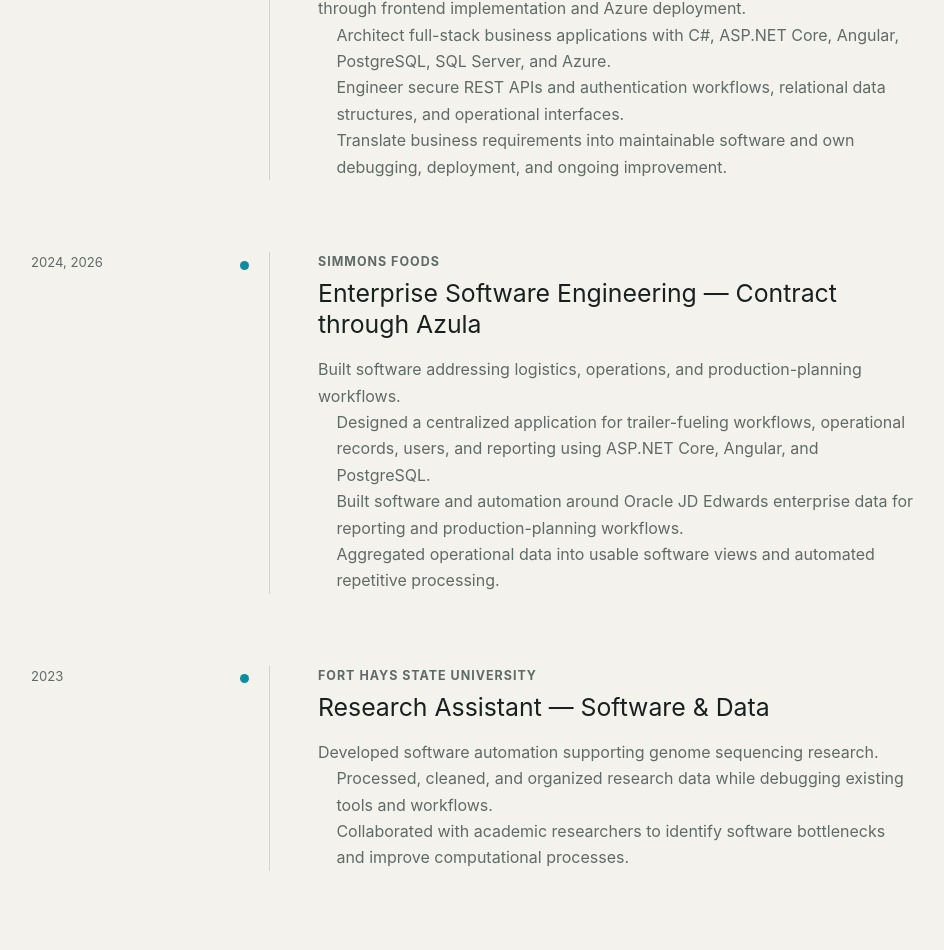
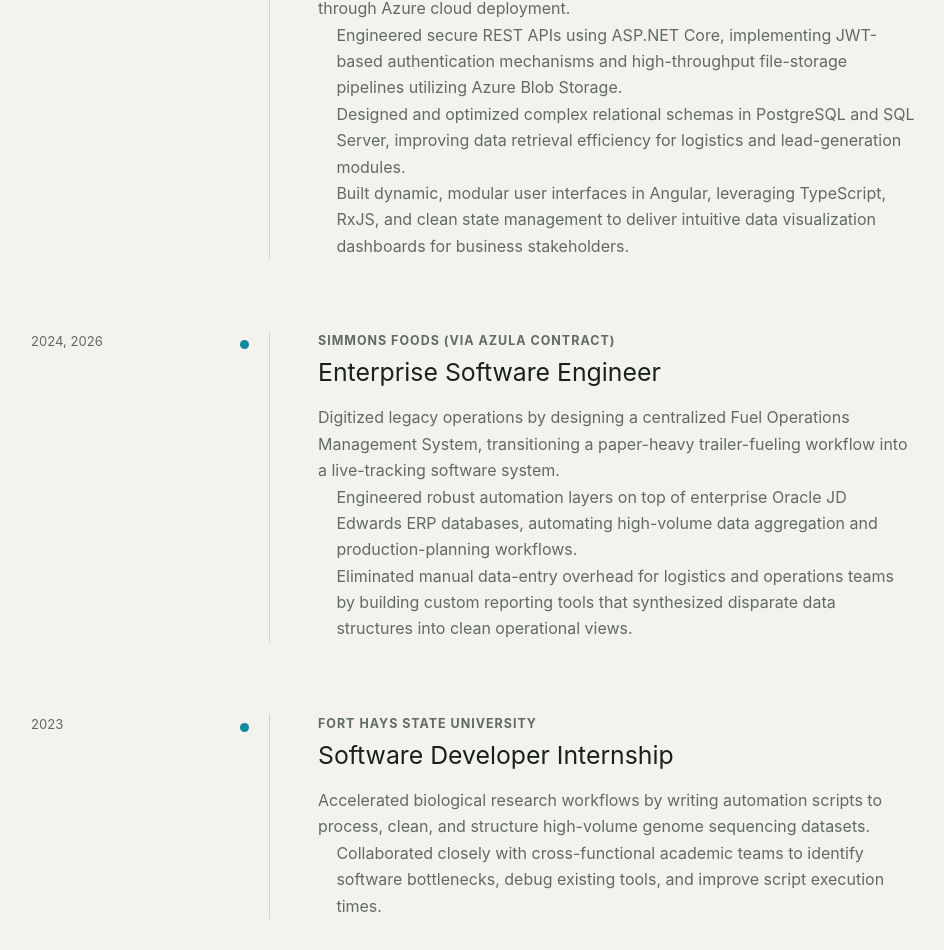
Before and after one commit to pmongkho/portfolio-nextjs, a Next.js app: page / in a window 1280 px wide. Shown: the part 1340-2290 px from the top of the page, without its empty margins (314-1258 px from the left). Built offline with nearby package versions, Linux system fonts and the light colour scheme.

Commit message:
match resume and linkedin

```diff
--- a/_data/portfolio.ts
+++ b/_data/portfolio.ts
@@ -23,32 +23,41 @@ export interface Project {
 
 export const experiences: ExperienceItem[] = [
 	{
-		id: 'azula', dates: '2022 — Present', organization: 'Azula Investment Group LLC',
-		title: 'Founder / Full-Stack Software Engineer',
-		description: 'Architect and ship custom commercial applications while managing the software development lifecycle from data modeling and backend architecture through frontend implementation and Azure deployment.',
+		id: 'azula',
+		dates: '2022 — Present',
+		organization: 'Azula Investment Group LLC',
+		title: 'Full-Stack Software Engineer',
+		description:
+			'Architected and shipped a suite of custom commercial applications, managing the entire software development lifecycle (SDLC) from initial data modeling through Azure cloud deployment.',
 		highlights: [
-			'Architect full-stack business applications with C#, ASP.NET Core, Angular, PostgreSQL, SQL Server, and Azure.',
-			'Engineer secure REST APIs and authentication workflows, relational data structures, and operational interfaces.',
-			'Translate business requirements into maintainable software and own debugging, deployment, and ongoing improvement.',
+			'Engineered secure REST APIs using ASP.NET Core, implementing JWT-based authentication mechanisms and high-throughput file-storage pipelines utilizing Azure Blob Storage.',
+			'Designed and optimized complex relational schemas in PostgreSQL and SQL Server, improving data retrieval efficiency for logistics and lead-generation modules.',
+			'Built dynamic, modular user interfaces in Angular, leveraging TypeScript, RxJS, and clean state management to deliver intuitive data visualization dashboards for business stakeholders.',
 		],
 	},
+
 	{
-		id: 'simmons', dates: '2024, 2026', organization: 'Simmons Foods',
-		title: 'Enterprise Software Engineering — Contract through Azula',
-		description: 'Built software addressing logistics, operations, and production-planning workflows.',
+		id: 'simmons',
+		dates: '2024, 2026',
+		organization: 'Simmons Foods (via Azula Contract)',
+		title: 'Enterprise Software Engineer',
+		description:
+			'Digitized legacy operations by designing a centralized Fuel Operations Management System, transitioning a paper-heavy trailer-fueling workflow into a live-tracking software system.',
 		highlights: [
-			'Designed a centralized application for trailer-fueling workflows, operational records, users, and reporting using ASP.NET Core, Angular, and PostgreSQL.',
-			'Built software and automation around Oracle JD Edwards enterprise data for reporting and production-planning workflows.',
-			'Aggregated operational data into usable software views and automated repetitive processing.',
+			'Engineered robust automation layers on top of enterprise Oracle JD Edwards ERP databases, automating high-volume data aggregation and production-planning workflows.',
+			'Eliminated manual data-entry overhead for logistics and operations teams by building custom reporting tools that synthesized disparate data structures into clean operational views.',
 		],
 	},
+
 	{
-		id: 'fhsu', dates: '2023', organization: 'Fort Hays State University',
-		title: 'Research Assistant — Software & Data',
-		description: 'Developed software automation supporting genome sequencing research.',
+		id: 'fhsu',
+		dates: '2023',
+		organization: 'Fort Hays State University',
+		title: 'Software Developer Internship',
+		description:
+			'Accelerated biological research workflows by writing automation scripts to process, clean, and structure high-volume genome sequencing datasets.',
 		highlights: [
-			'Processed, cleaned, and organized research data while debugging existing tools and workflows.',
-			'Collaborated with academic researchers to identify software bottlenecks and improve computational processes.',
+			'Collaborated closely with cross-functional academic teams to identify software bottlenecks, debug existing tools, and improve script execution times.',
 		],
 	},
 ]
```
